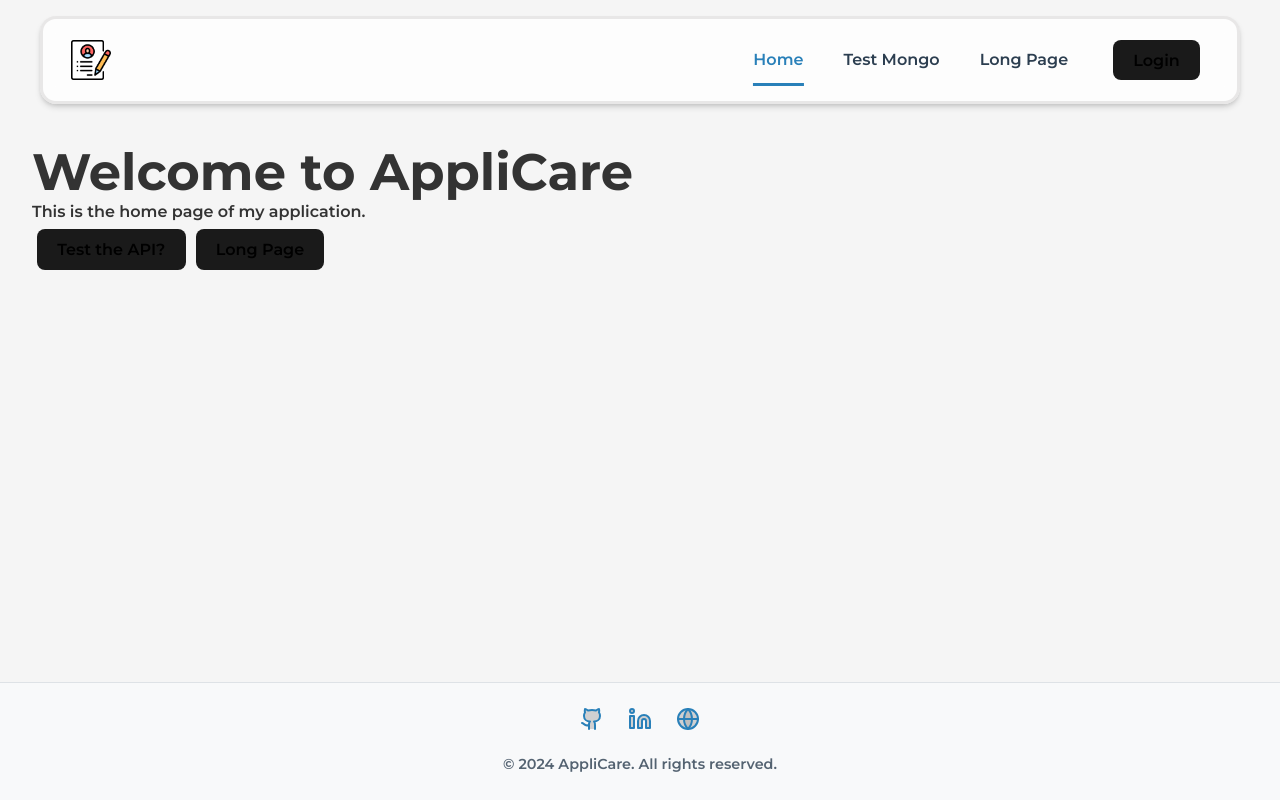
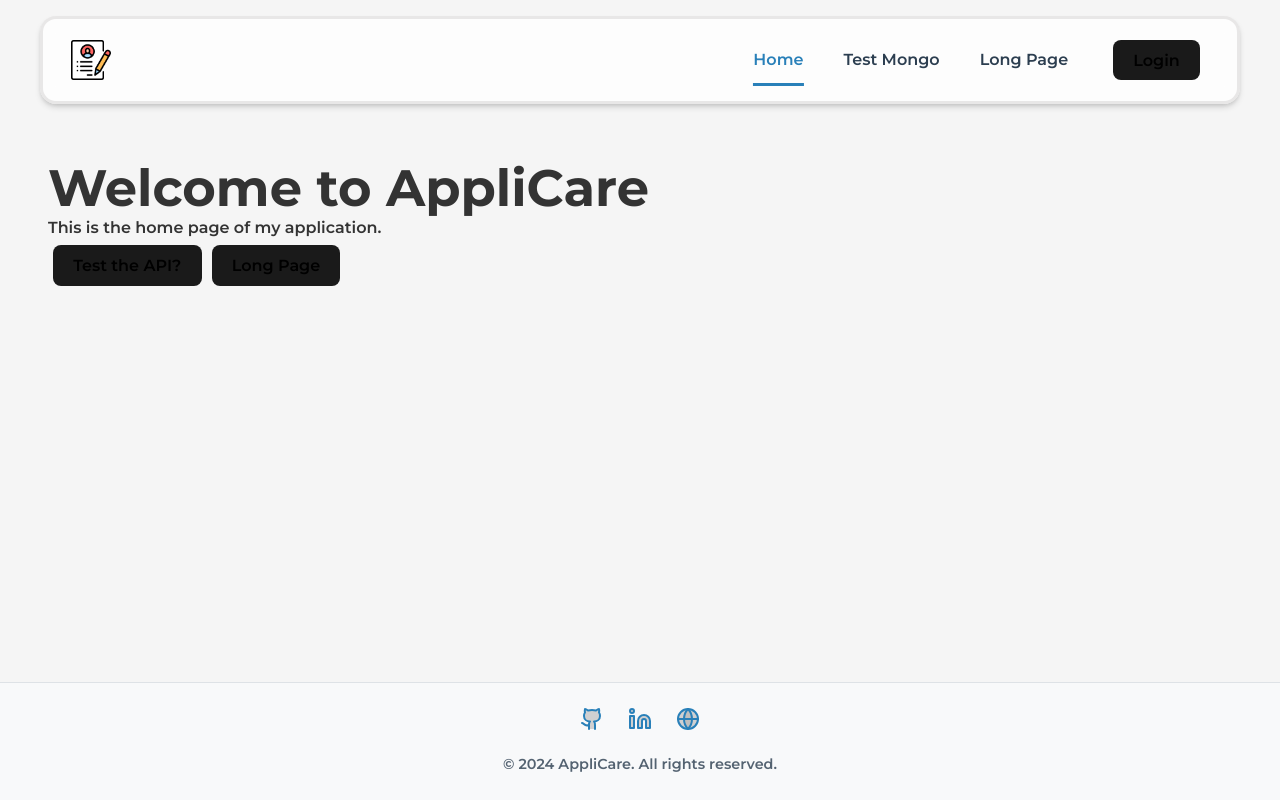
Before and after one commit to lyfe691/AppliCare, a React (Vite) app in the folder applicare_frontend/: page / in a window 1280 px wide. Built offline with nearby package versions, Linux system fonts and the light colour scheme.

Commit message:
added contentwrapper

```diff
--- a/applicare_frontend/src/App.css
+++ b/applicare_frontend/src/App.css
@@ -34,6 +34,13 @@
   display: flex;
   flex-direction: column;
   min-height: 100vh;
+}
+
+.content-wrapper {
+  max-width: 1500px;
+  margin: 0 auto;
+  padding: 1rem;
+  background-color: transparent;
 }
 
 .layout-content {
--- a/applicare_frontend/src/components/Layout.jsx
+++ b/applicare_frontend/src/components/Layout.jsx
@@ -7,7 +7,9 @@ function Layout() {
     <div className="layout">
       <Navbar />
       <main className="layout-content">
-        <Outlet />
+        <div className="content-wrapper">
+          <Outlet />
+        </div>
       </main>
       <Footer />
     </div>
```
